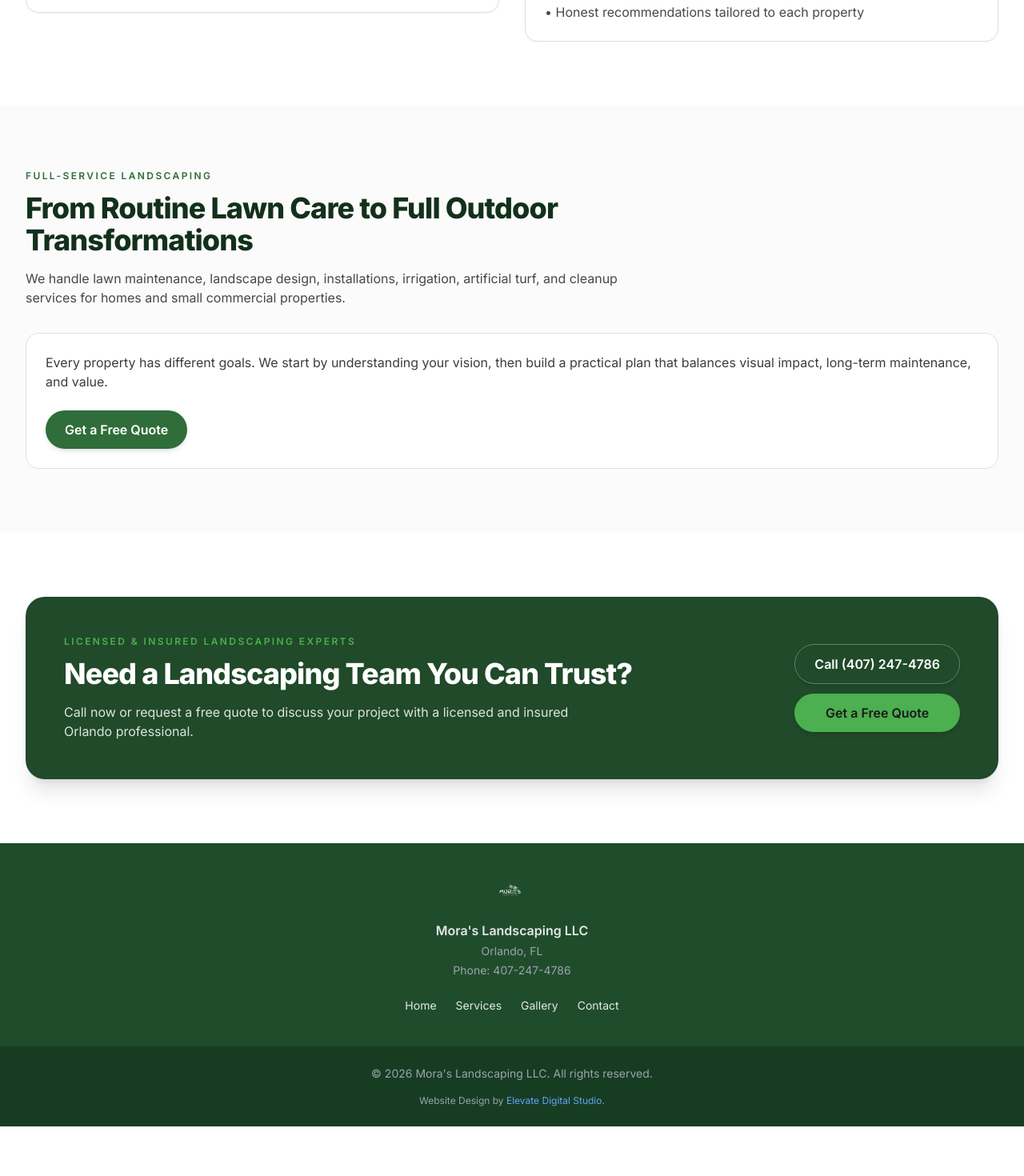
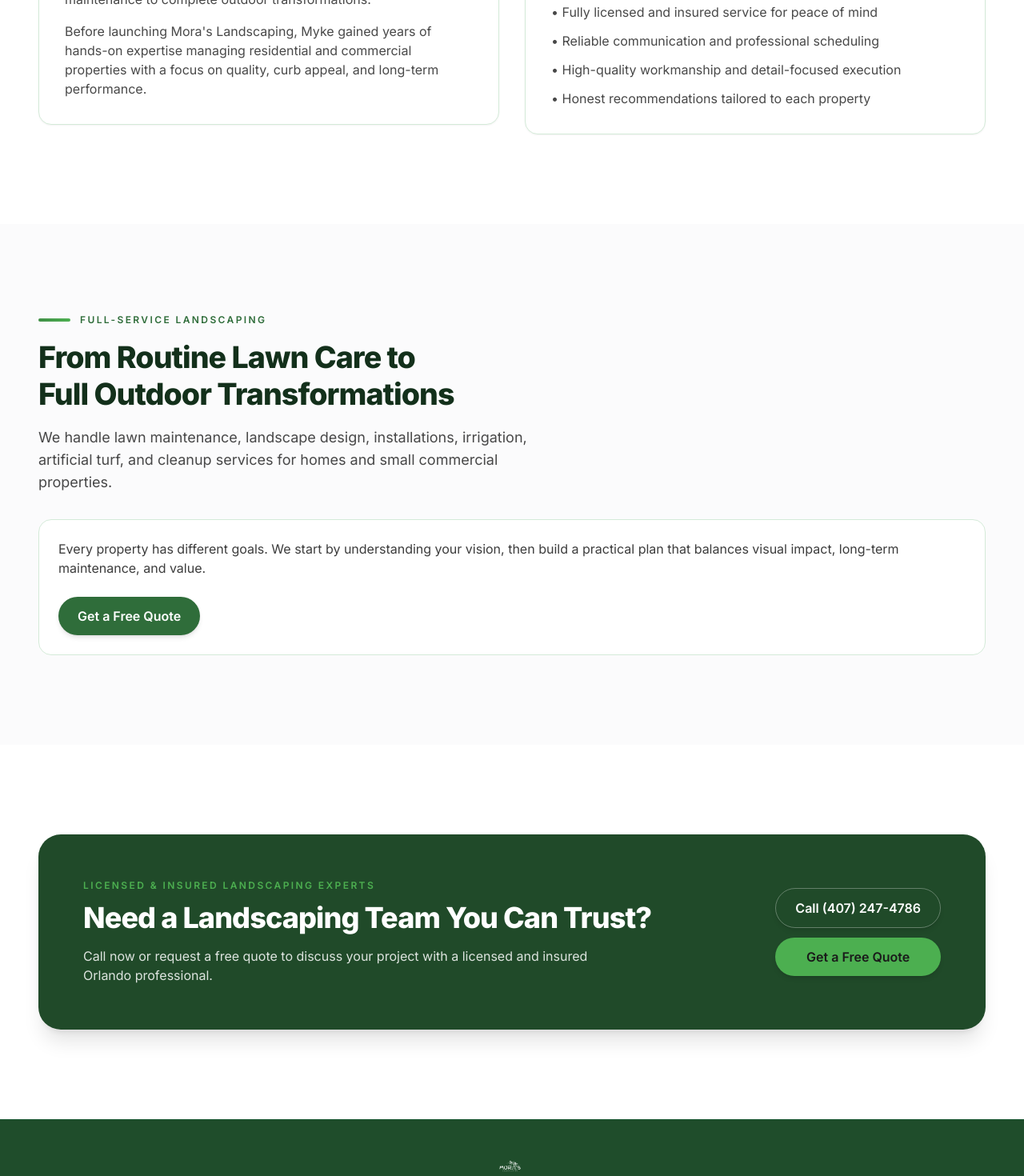
Before and after one commit to Skipp3r407/moras-landscaping-website, a Next.js app: page /about in a window 1280 px wide. Shown: the part 1120-2590 px from the top of the page at 80% size. Before the commit the page ends 2528 px from the top, so only its background shows below. Built offline with nearby package versions, Linux system fonts and the light colour scheme.

Commit message:
Improve sitewide layout rhythm and typography.
Widen container padding, taller sections, section bands, enhanced headings and heroes, home grid spacing, CTA card polish, and full-width footer credit link to Elevate Digital Studio.

Made-with: Cursor

```diff
--- a/app/globals.css
+++ b/app/globals.css
@@ -12,11 +12,17 @@ html {
 
 body {
   @apply bg-white text-charcoal antialiased;
+  text-rendering: optimizeLegibility;
 }
 
 @layer components {
   .container-shell {
-    @apply mx-auto w-full max-w-7xl px-4 sm:px-6 lg:px-8;
+    @apply mx-auto w-full max-w-7xl px-4 sm:px-6 lg:px-10 xl:px-12;
+  }
+
+  /** Narrow column for long-form readability inside the main shell */
+  .content-prose {
+    @apply mx-auto max-w-[65ch];
   }
 
   .btn-primary {
@@ -28,11 +34,16 @@ body {
   }
 
   .section {
-    @apply py-16 sm:py-20;
+    @apply py-20 sm:py-24 lg:py-28;
+  }
+
+  /** Subtle separation between major bands without heavy borders */
+  .section-band {
+    @apply border-b border-pine-100/80;
   }
 
   .card {
-    @apply rounded-2xl border border-pine-100 bg-white p-6 shadow-sm transition-all duration-300 transform-gpu hover:-translate-y-1 hover:scale-105 hover:shadow-lg;
+    @apply rounded-2xl border border-pine-100 bg-white p-6 shadow-sm transition-all duration-300 transform-gpu hover:-translate-y-1 hover:scale-105 hover:shadow-lg sm:p-8;
   }
 
   .fade-in-up {
--- a/app/layout.tsx
+++ b/app/layout.tsx
@@ -78,7 +78,7 @@ export default function RootLayout({ children }: Readonly<{ children: React.Reac
         />
         <AppLoadingScreen />
         <SiteHeader />
-        <main className="min-h-screen pb-20 pt-52 md:pb-0 md:pt-72">
+        <main className="relative isolate min-h-screen overflow-x-clip pb-24 pt-52 md:pb-0 md:pt-72">
           <PageTransition>{children}</PageTransition>
         </main>
         <SiteFooter />
--- a/components/cta-band.tsx
+++ b/components/cta-band.tsx
@@ -19,13 +19,13 @@ export function CtaBand({ title, text }: CtaBandProps) {
     <section className="section">
       <div className="container-shell">
         <motion.div
-          className="rounded-3xl bg-pine-900 p-8 text-white shadow-xl sm:p-12"
+          className="rounded-[1.75rem] bg-pine-900 p-8 text-white shadow-xl ring-1 ring-white/10 sm:p-12 lg:p-14"
           variants={variants}
           initial="hidden"
           whileInView="visible"
           viewport={motionViewport}
         >
-          <div className="grid gap-8 lg:grid-cols-[1fr_auto] lg:items-center">
+          <div className="grid gap-10 lg:grid-cols-[1fr_auto] lg:items-center lg:gap-12">
             <div>
               <p className="text-xs font-semibold uppercase tracking-[0.2em] text-grass">
                 Licensed & Insured Landscaping Experts
--- a/components/home-hero.tsx
+++ b/components/home-hero.tsx
@@ -42,7 +42,7 @@ export function HomeHero() {
       </div>
       <div className="container-shell relative section">
         <motion.div
-          className="max-w-3xl text-white"
+          className="max-w-3xl text-white lg:max-w-[42rem]"
           variants={copyContainer}
           initial="hidden"
           animate="visible"
@@ -55,11 +55,11 @@ export function HomeHero() {
           </motion.p>
           <motion.h1
             variants={itemVariants}
-            className="mt-4 text-4xl font-extrabold tracking-tight sm:text-6xl"
+            className="mt-4 text-balance text-4xl font-extrabold tracking-tight sm:text-5xl lg:text-6xl lg:leading-[1.08]"
           >
             Transform Your Outdoor Space with Expert Landscaping
           </motion.h1>
-          <motion.p variants={itemVariants} className="mt-5 text-lg text-white/90">
+          <motion.p variants={itemVariants} className="mt-5 max-w-2xl text-lg leading-relaxed text-white/90">
             Serving Orlando since 2015 - trusted, licensed, and built on over 25 years of experience.
           </motion.p>
           <motion.div variants={itemVariants} className="mt-8 flex flex-wrap gap-3">
--- a/components/page-hero.tsx
+++ b/components/page-hero.tsx
@@ -22,7 +22,7 @@ export function PageHero({ title, description, keywordLine }: PageHeroProps) {
   const itemVariants = reduce ? reducedStaggerItemVariants : staggerItemVariants;
 
   return (
-    <section className="bg-earth/40 pt-28">
+    <section className="border-b border-pine-100/60 bg-earth/40 pt-28">
       <div className="container-shell section">
         <motion.div
           className="max-w-4xl"
@@ -38,11 +38,11 @@ export function PageHero({ title, description, keywordLine }: PageHeroProps) {
           </motion.p>
           <motion.h1
             variants={itemVariants}
-            className="mt-3 text-4xl font-extrabold tracking-tight text-pine-950 sm:text-5xl"
+            className="mt-3 text-balance text-4xl font-extrabold tracking-tight text-pine-950 sm:text-5xl"
           >
             {title}
           </motion.h1>
-          <motion.p variants={itemVariants} className="mt-5 text-lg text-charcoal/80">
+          <motion.p variants={itemVariants} className="mt-5 max-w-3xl text-lg leading-relaxed text-charcoal/80">
             {description}
           </motion.p>
           {keywordLine ? (
--- a/components/section-heading.tsx
+++ b/components/section-heading.tsx
@@ -7,14 +7,34 @@ type SectionHeadingProps = {
 
 export function SectionHeading({ eyebrow, title, description, center }: SectionHeadingProps) {
   return (
-    <div className={center ? "mx-auto max-w-3xl text-center" : "max-w-3xl"}>
+    <div
+      className={
+        center
+          ? "mx-auto max-w-3xl text-center"
+          : "max-w-3xl lg:max-w-[40rem]"
+      }
+    >
       {eyebrow ? (
-        <p className="mb-3 text-xs font-semibold uppercase tracking-[0.2em] text-pine-700">
-          {eyebrow}
-        </p>
+        <div
+          className={
+            center
+              ? "mb-4 flex flex-col items-center gap-2"
+              : "mb-4 flex flex-col gap-2 sm:flex-row sm:items-center sm:gap-3"
+          }
+        >
+          <span
+            className="inline-block h-1 w-10 shrink-0 rounded-full bg-gradient-to-r from-pine-600 to-grass"
+            aria-hidden
+          />
+          <p className="text-xs font-semibold uppercase tracking-[0.2em] text-pine-700">{eyebrow}</p>
+        </div>
       ) : null}
-      <h2 className="text-3xl font-extrabold tracking-tight text-pine-950 sm:text-4xl">{title}</h2>
-      {description ? <p className="mt-4 text-base text-charcoal/80">{description}</p> : null}
+      <h2 className="text-balance text-3xl font-extrabold tracking-tight text-pine-950 sm:text-4xl lg:text-[2.35rem] lg:leading-tight">
+        {title}
+      </h2>
+      {description ? (
+        <p className="mt-4 text-base leading-relaxed text-charcoal/80 sm:text-lg">{description}</p>
+      ) : null}
     </div>
   );
 }
--- a/components/site-footer.tsx
+++ b/components/site-footer.tsx
@@ -83,17 +83,15 @@ export function SiteFooter() {
           <p className="text-sm text-gray-400">
             © {new Date().getFullYear()} {business.name}. All rights reserved.
           </p>
-          <p className="mt-4 text-xs text-gray-400">
-            Website Design by{" "}
+          <p className="mt-4 text-xs">
             <a
               href="https://elevatedigitalstudios.net/"
               target="_blank"
               rel="noopener noreferrer"
-              className="text-blue-400 transition duration-300 hover:text-blue-300"
+              className="text-blue-400 transition duration-300 hover:text-blue-300 hover:underline"
             >
-              Elevate Digital Studio
+              Website Design by Elevate Digital Studio.
             </a>
-            .
           </p>
         </div>
       </motion.div>
--- a/components/variations/variant-shell.tsx
+++ b/components/variations/variant-shell.tsx
@@ -109,9 +109,8 @@ export function VariantShell({ mode, basePath, children }: VariantShellProps) {
             <div className={dark ? "text-sm text-zinc-400" : "text-sm text-gray-500"}>
               <p>© {new Date().getFullYear()} {business.name}. All rights reserved.</p>
               <p className="mt-3">
-                Website Design by{" "}
                 <a
-                  href="https://elevatedigitalstudios.net"
+                  href="https://elevatedigitalstudios.net/"
                   target="_blank"
                   rel="noopener noreferrer"
                   className={
@@ -120,7 +119,7 @@ export function VariantShell({ mode, basePath, children }: VariantShellProps) {
                       : "group relative font-medium text-gray-600 transition duration-300 hover:bg-gradient-to-r hover:from-cyan-500 hover:to-purple-500 hover:bg-clip-text hover:text-transparent hover:drop-shadow-[0_0_6px_rgba(56,189,248,0.4)]"
                   }
                 >
-                  Elevate Digital Studio.
+                  Website Design by Elevate Digital Studio.
                   <span className="absolute -bottom-1 left-0 h-[2px] w-0 bg-gradient-to-r from-cyan-400 to-purple-500 transition-all duration-300 group-hover:w-full"></span>
                 </a>
               </p>
```
Also changed, not shown: app/page.tsx (+17 -13 lines).
